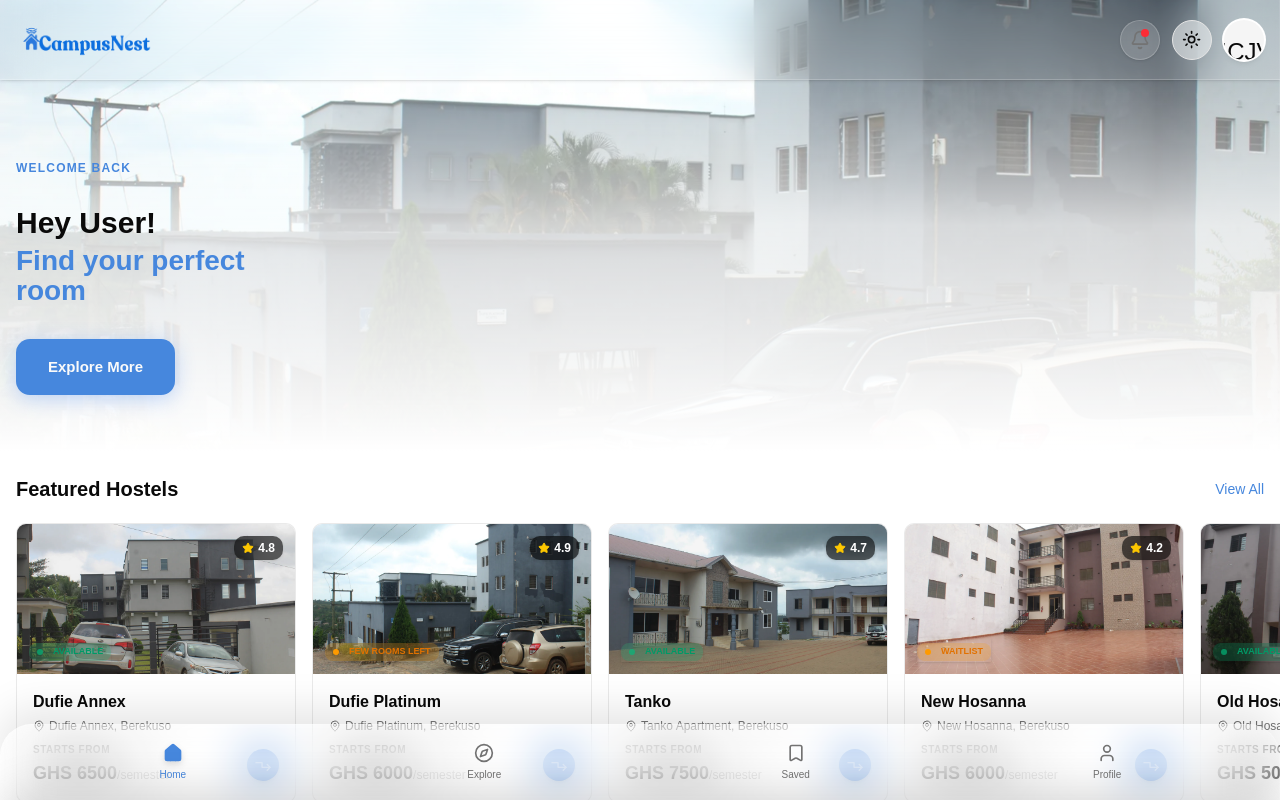
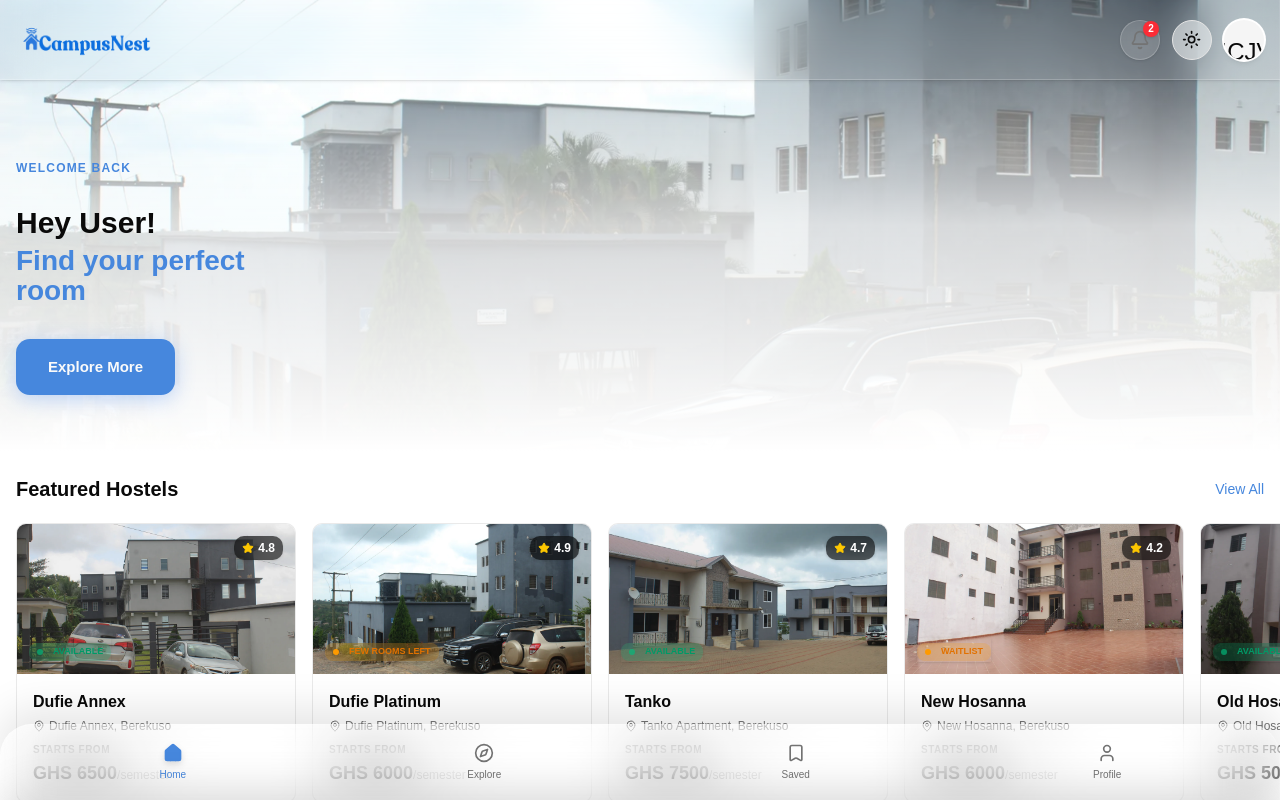
Before and after one commit to McKayAdu-Gyamfi/Carine_Project, a React (Vite) app in the folder client/: page / in a window 1280 px wide. Shown: the top 800 px of the page. Built offline with nearby package versions, Linux system fonts and the light colour scheme; sample sign-in values are in the browser's storage.

Commit message:
Changes applied to notifications to look better and appealing

```diff
--- a/client/src/components/HostelCard.tsx
+++ b/client/src/components/HostelCard.tsx
@@ -1,4 +1,4 @@
-import { Star, MapPin, TrendingUp, Heart } from "lucide-react";
+import { Star, MapPin, Heart } from "lucide-react";
 import { Badge } from "@/components/ui/badge";
 
 interface HostelCardProps {
@@ -52,9 +52,6 @@ export default function HostelCard({ hostel, onClick, onSave, isSaved = false, s
             <p className="text-[10px] font-semibold text-muted-foreground uppercase tracking-wider mb-0.5">Starts from</p>
             <p className="font-bold text-foreground text-lg">GHS {hostel.startingPrice}<span className="text-xs font-normal text-muted-foreground">/{hostel.priceFreq.replace('per ', '')}</span></p>
           </div>
-          <div className="w-8 h-8 rounded-full bg-primary flex items-center justify-center shadow-md shrink-0">
-            <TrendingUp className="w-4 h-4 text-primary-foreground rotate-45" />
-          </div>
         </div>
       </div>
     </div>
--- a/client/src/components/NotificationsDropdown.tsx
+++ b/client/src/components/NotificationsDropdown.tsx
@@ -1,10 +1,46 @@
 import { useState, useRef, useEffect } from "react";
-import { Bell, CheckCircle2, ShieldCheck, Activity } from "lucide-react";
+import { Bell, CheckCircle2, ShieldCheck, TrendingDown } from "lucide-react";
 
 export default function NotificationsDropdown() {
   const [isOpen, setIsOpen] = useState(false);
   const dropdownRef = useRef<HTMLDivElement>(null);
   const [activeTab, setActiveTab] = useState("View All");
+
+  const [notifications, setNotifications] = useState([
+    {
+      id: 1,
+      type: "notification",
+      title: "Payment successfully verified",
+      message: "Your rent payment has been confirmed. Proceed with your receipt.",
+      time: "Tuesday 7:30 am",
+      read: false,
+      icon: <CheckCircle2 className="w-5 h-5" />,
+      iconColor: "text-blue-500",
+      iconBg: "bg-blue-500/10 border-blue-500/20"
+    },
+    {
+      id: 2,
+      type: "weekly_update",
+      title: "Dufie Annex Price Drop!",
+      message: "Dufie Annex has reduced prices for the upcoming semester. Book now to save 10%.",
+      time: "Monday 9:30 am",
+      read: false,
+      icon: <TrendingDown className="w-5 h-5" />,
+      iconColor: "text-emerald-500",
+      iconBg: "bg-emerald-500/10 border-emerald-500/20"
+    },
+    {
+      id: 3,
+      type: "notification",
+      title: "Security password updated",
+      message: "Your security password has been successfully changed.",
+      time: "Sunday 4:30 pm",
+      read: true,
+      icon: <ShieldCheck className="w-5 h-5" />,
+      iconColor: "text-purple-500",
+      iconBg: "bg-purple-500/10 border-purple-500/20"
+    }
+  ]);
 
   useEffect(() => {
     function handleClickOutside(event: MouseEvent) {
@@ -18,7 +54,23 @@ export default function NotificationsDropdown() {
     return () => document.removeEventListener("mousedown", handleClickOutside);
   }, [isOpen]);
 
-  const tabs = ["View All", "New Update", "Security"];
+  const tabs = ["View All", "Unread", "Weekly Updates"];
+
+  const filteredNotifications = notifications.filter(n => {
+    if (activeTab === "Unread") return !n.read;
+    if (activeTab === "Weekly Updates") return n.type === "weekly_update";
+    return true;
+  });
+
+  const markAsRead = (id: number) => {
+    setNotifications(prev => prev.map(n => n.id === id ? { ...n, read: true } : n));
+  };
+
+  const markAllAsRead = () => {
+    setNotifications(prev => prev.map(n => ({ ...n, read: true })));
+  };
+
+  const unreadCount = notifications.filter(n => !n.read).length;
 
   return (
     <div className="relative" ref={dropdownRef}>
@@ -28,7 +80,11 @@ export default function NotificationsDropdown() {
         className="w-10 h-10 bg-transparent sm:bg-white/10 dark:sm:bg-black/20 sm:backdrop-blur-md rounded-full flex items-center justify-center relative sm:shadow-sm sm:border sm:border-white/20 transition-colors hover:bg-accent group"
       >
         <Bell className="w-6 h-6 sm:w-5 sm:h-5 text-muted-foreground transition-colors group-hover:text-foreground" />
-        <span className="absolute top-2 right-2 sm:right-2.5 w-2 h-2 bg-red-500 rounded-full animate-pulse" />
+        {unreadCount > 0 && (
+          <span className="absolute top-0 right-0 w-4 h-4 bg-red-500 text-white text-[10px] font-bold flex items-center justify-center rounded-full shadow-sm">
+            {unreadCount}
+          </span>
+        )}
       </button>
 
       {/* Dropdown Menu */}
@@ -37,9 +93,11 @@ export default function NotificationsDropdown() {
 
           <div className="p-4 border-b border-border/50 flex items-center justify-between bg-card text-card-foreground">
             <h3 className="font-bold text-lg">Notifications</h3>
-            <button className="w-8 h-8 rounded-full bg-muted/50 flex items-center justify-center hover:bg-muted transition-colors">
-              <span className="mb-2 leading-none text-xl font-bold text-muted-foreground">...</span>
+            {unreadCount > 0 && (
+              <button onClick={markAllAsRead} className="text-xs font-bold text-primary hover:underline transition-colors mt-1">
+                Mark all as read
               </button>
+            )}
           </div>
 
           <div className="px-4 py-3 bg-muted/20 border-b border-border/40">
@@ -58,49 +116,33 @@ export default function NotificationsDropdown() {
 
           {/* List of Notifications */}
           <div className="max-h-[300px] overflow-y-auto overflow-x-hidden flex flex-col p-2 space-y-1">
-            <div className="p-3 rounded-2xl hover:bg-accent/50 transition-colors cursor-pointer flex gap-4">
-              <div className="w-10 h-10 rounded-full bg-blue-500/10 text-blue-500 flex items-center justify-center shrink-0 border border-blue-500/20">
-                <CheckCircle2 className="w-5 h-5" />
+            {filteredNotifications.map((n) => (
+              <div
+                key={n.id}
+                onClick={() => markAsRead(n.id)}
+                className={`p-3 rounded-2xl transition-colors cursor-pointer flex gap-4 ${n.read ? 'opacity-70 hover:bg-accent/30' : 'bg-primary/5 hover:bg-primary/10'}`}
+              >
+                <div className={`w-10 h-10 rounded-full flex items-center justify-center shrink-0 border ${n.iconBg} ${n.iconColor}`}>
+                  {n.icon}
                 </div>
-              <div className="flex-1">
+                <div className="flex-1 relative">
+                  {!n.read && <div className="absolute top-1 right-0 w-2 h-2 rounded-full bg-primary" />}
                   <div className="flex justify-between items-start mb-0.5">
-                  <h4 className="font-bold text-[13px] text-foreground">Payment successfully verified</h4>
+                    <h4 className={`font-bold text-[13px] ${n.read ? 'text-foreground/80' : 'text-foreground pr-4'}`}>{n.title}</h4>
                   </div>
-                <p className="text-[12px] text-muted-foreground leading-snug mb-1.5">Your rent payment has been confirmed. Proceed with your receipt.</p>
-                <span className="text-[10px] font-medium text-muted-foreground/80">Tuesday 7:30 am</span>
+                  <p className="text-[12px] text-muted-foreground leading-snug mb-1.5">{n.message}</p>
+                  <span className="text-[10px] font-medium text-muted-foreground/80">{n.time}</span>
                 </div>
               </div>
+            ))}
 
-            <div className="p-3 rounded-2xl hover:bg-accent/50 transition-colors cursor-pointer flex gap-4">
-              <div className="w-10 h-10 rounded-full bg-emerald-500/10 text-emerald-500 flex items-center justify-center shrink-0 border border-emerald-500/20">
-                <ShieldCheck className="w-5 h-5" />
+            {filteredNotifications.length === 0 && (
+              <div className="py-8 text-center text-sm font-medium text-muted-foreground">
+                No notifications here.
               </div>
-              <div className="flex-1">
-                <div className="flex justify-between items-start mb-0.5">
-                  <h4 className="font-bold text-[13px] text-foreground">Security password updated</h4>
-                </div>
-                <p className="text-[12px] text-muted-foreground leading-snug mb-1.5">Your security password has been successfully changed.</p>
-                <span className="text-[10px] font-medium text-muted-foreground/80">Monday 9:30 am</span>
-              </div>
+            )}
           </div>
 
-            <div className="p-3 rounded-2xl hover:bg-accent/50 transition-colors cursor-pointer flex gap-4">
-              <div className="w-10 h-10 rounded-full bg-purple-500/10 text-purple-500 flex items-center justify-center shrink-0 border border-purple-500/20">
-                <Activity className="w-5 h-5" />
-              </div>
-              <div className="flex-1">
-                <div className="flex justify-between items-start mb-0.5">
-                  <h4 className="font-bold text-[13px] text-foreground">System Maintenance</h4>
-                </div>
-                <p className="text-[12px] text-muted-foreground leading-snug mb-1.5">We will be updating the system on Friday night. Expect brief downtime.</p>
-                <span className="text-[10px] font-medium text-muted-foreground/80">Sunday 4:30 pm</span>
-              </div>
-            </div>
-          </div>
-
-          <button className="w-full py-4 text-primary font-bold text-sm bg-muted/10 border-t border-border/50 hover:bg-primary/5 transition-colors">
-            View all notifications
-          </button>
         </div>
       )}
     </div>
--- a/client/src/pages/Explore.tsx
+++ b/client/src/pages/Explore.tsx
@@ -1,6 +1,7 @@
 import { Search, MapPin, Heart, ChevronLeft, Send, SlidersHorizontal, Star } from "lucide-react";
 import { useNavigate } from "react-router-dom";
 import TopNav from "@/components/TopNav";
+import NotificationsDropdown from "@/components/NotificationsDropdown";
 import { useState } from "react";
 import FilterModal from "@/components/FilterModal";
 import HostelCard from "@/components/HostelCard";
@@ -46,7 +47,7 @@ export default function Explore() {
   return (
     <div className="flex flex-col min-h-screen bg-accent/20 dark:bg-black/30 transition-colors pt-24 pb-20 relative">
       {/* Top Navigation - simplified */}
-      <TopNav />
+      <TopNav rightAction={<div className="hidden sm:block"><NotificationsDropdown /></div>} />
 
       {/* Main Content Area */}
       <div className="px-5 space-y-8">
--- a/client/src/pages/Saved.tsx
+++ b/client/src/pages/Saved.tsx
@@ -1,5 +1,6 @@
 import { useState, useEffect } from "react";
 import TopNav from "@/components/TopNav";
+import NotificationsDropdown from "@/components/NotificationsDropdown";
 import { ALL_HOSTELS } from "../data/hostels";
 import { Heart, MapPin, Trash2 } from "lucide-react";
 
@@ -23,7 +24,7 @@ export default function Saved() {
 
   return (
     <div className="flex flex-col min-h-screen bg-accent/20 dark:bg-black/30 transition-colors pt-24 pb-20">
-      <TopNav />
+      <TopNav rightAction={<div className="hidden sm:block"><NotificationsDropdown /></div>} />
       <div className="px-5">
         <h1 className="text-2xl font-bold text-foreground mb-6">Saved Hostels</h1>
 
```
Lines whose indentation alone changed are shown as unchanged.
